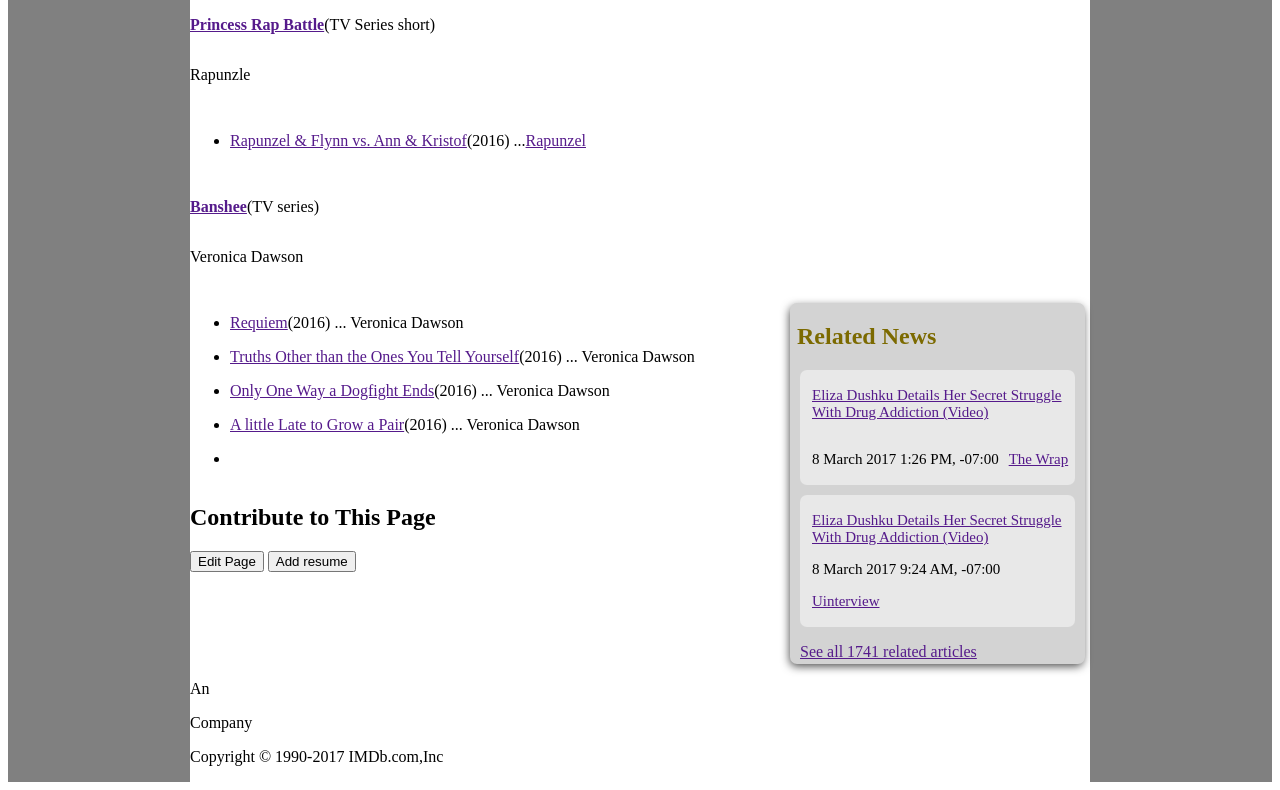
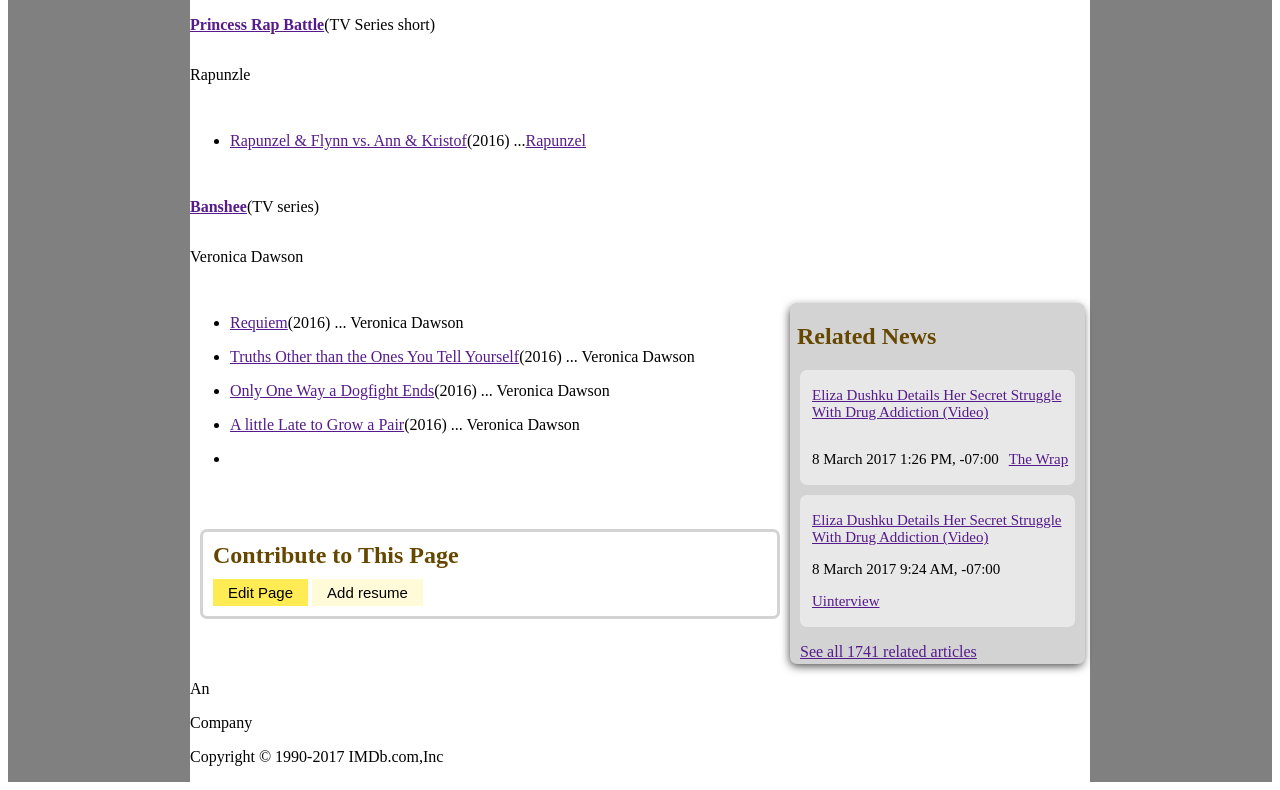
Before and after one commit to Polymer21/HTML5-assignment, a plain HTML site: page Index.html in a window 1280 px wide. Shown: the part 931-1721 px from the top of the page. Drawn offline with Linux system fonts and the light colour scheme.

Commit message:
I added the contribution layout and buttons

```diff
--- a/Index.html
+++ b/Index.html
@@ -115,9 +115,11 @@
                             <p><a href="">See all 1741 related articles</a></p>
                     </section>
                         <section class='contribute'>
-                            <h1>Contribute to This Page</h1>
-                            <button type='button'>Edit Page</button>
-                            <button type='button'>Add resume</button>
+                            <div class="contribute-box">
+                                <h1>Contribute to This Page</h1>
+                                <button type='button' class="button1">Edit Page</button>
+                                <button type='button' class="button2">Add resume</button>
+                            </div>
                         </section>
                 <footer class="footer">
                     <p>An</p>
--- a/index.css
+++ b/index.css
@@ -134,13 +134,58 @@
 }
 
 .related-news-title {
-    color: #7c6a00;
+    color: #664700;
     margin-left: 7px;
 }
 
 .contribute {
     grid-area: main-footer;
+    align-self: center;
+    margin: 10px;
 }
+
+.contribute-box {
+    border: solid;
+    border-color: lightgrey;
+    padding: 10px;
+    border-radius: 7px;
+}
+
+.contribute-box h1{
+    margin: 0;
+    color: #664700;
+}
+
+.contribute-box button{
+    margin-top: 10px;
+}
+
+.button1 {
+    padding: 5px;
+    padding-left: 15px;
+    padding-right: 15px;
+    background-color: #ffeb54;
+    font-size: 15px;
+    border: none;
+}
+
+.button1:hover {
+    background-color: #f2de4d;
+}
+
+.button2 {
+    padding: 5px;
+    padding-left: 15px;
+    padding-right: 15px;
+    background-color: #fffad8;
+    font-size: 15px;
+    border: none;
+}
+
+.button2:hover {
+    background-color: #e8e3c2;
+}
+
 .footer{
     grid-area: footer;
 }
```
